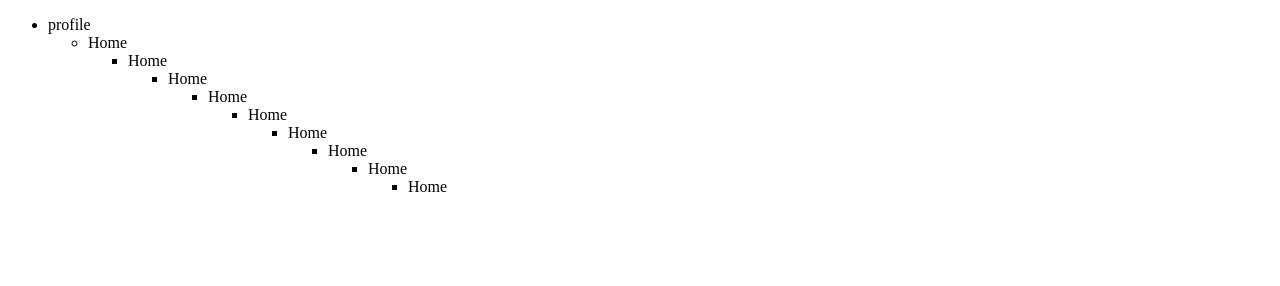
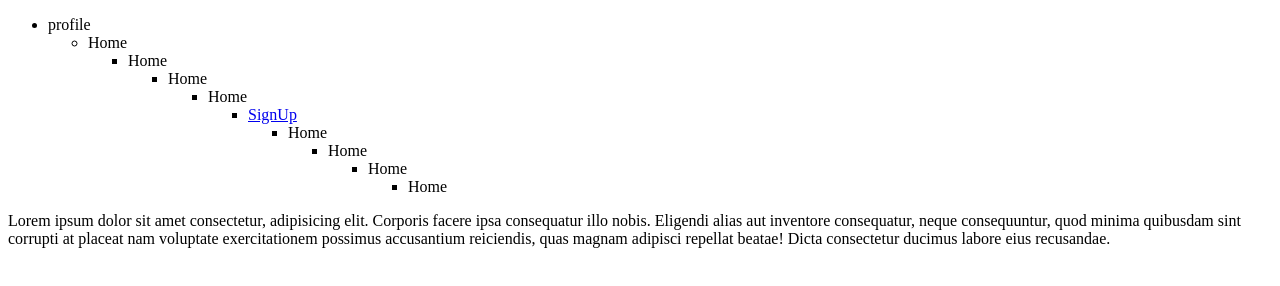
Before and after one commit to Dhanyash-ree/demo-hack, a plain HTML site: page index.html in a window 1280 px wide. Drawn offline with Linux system fonts and the light colour scheme.

Commit message:
Resolved merge conflict in index.html

```diff
--- a/index.html
+++ b/index.html
@@ -18,7 +18,7 @@
             </li>
             <ul><li>Home
             </li>
-            <ul><li>Home
+            <ul><li><a href="signup.html">SignUp</a>
             </li>
             <ul><li>Home
             </li>
@@ -30,6 +30,11 @@
             </li>
         </ul>
         </nav>
+        <div class="section">
+            <p>
+                 Lorem ipsum dolor sit amet consectetur, adipisicing elit. Corporis facere ipsa consequatur illo nobis. Eligendi alias aut inventore consequatur, neque consequuntur, quod minima quibusdam sint corrupti at placeat nam voluptate exercitationem possimus accusantium reiciendis, quas magnam adipisci repellat beatae! Dicta consectetur ducimus labore eius recusandae.
+            </p>
+        </div>
     </div>
 
 </body>
```
